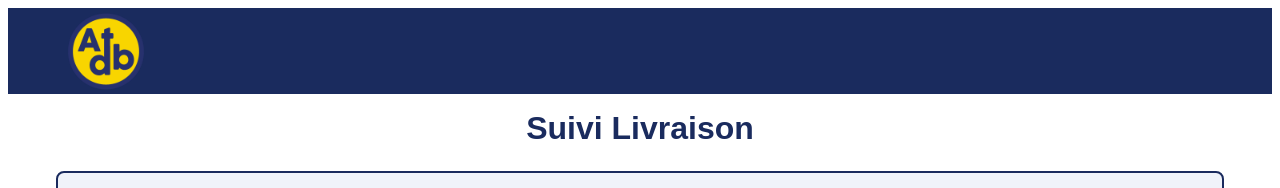
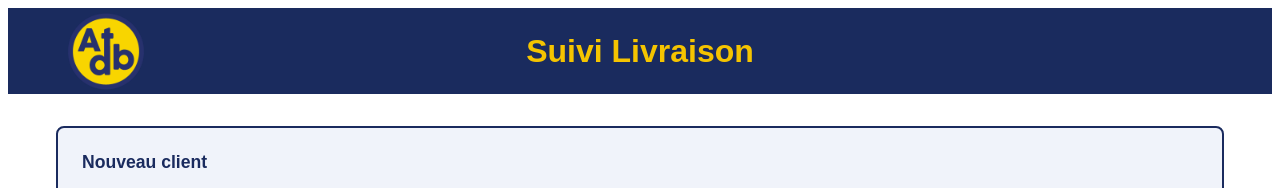
Before and after one commit to autourdubeton/relance-calendrier, a Next.js app: page / in a window 1280 px wide. Shown: the top 188 px of the page. Built offline with nearby package versions, Linux system fonts and the light colour scheme; no server answers; the database is empty.

Commit message:
Titre Suivi Livraison centré sur le bandeau en jaune

```diff
--- a/pages/index.js
+++ b/pages/index.js
@@ -76,11 +76,9 @@ export default function Home() {
 
   return (
     <div style={{ fontFamily: 'sans-serif', maxWidth: 1400, margin: '0 auto', padding: '0' }}>
-      <div style={{ background: '#1a2b5e', padding: '0.5rem 3rem', marginBottom: '1rem', display: 'flex', alignItems: 'center', overflow: 'visible' }}>
+      <div style={{ background: '#1a2b5e', padding: '0.5rem 3rem', marginBottom: '2rem', display: 'flex', alignItems: 'center', overflow: 'visible', position: 'relative' }}>
         <img src="/logo-rond.png" alt="ATDB" style={{ height: 100, width: 100, objectFit: 'contain', marginTop: -15, marginBottom: -15 }} />
-      </div>
-      <div style={{ padding: '0 3rem', marginBottom: '1.5rem' }}>
-        <h1 style={{ textAlign: 'center', color: '#1a2b5e', fontSize: '2rem', fontWeight: 700, margin: 0 }}>Suivi Livraison</h1>
+        <h1 style={{ position: 'absolute', left: 0, right: 0, textAlign: 'center', color: '#f5c400', fontSize: '2rem', fontWeight: 700, margin: 0, pointerEvents: 'none' }}>Suivi Livraison</h1>
       </div>
 
       <div style={{ padding: '0 3rem 3rem' }}>
```
